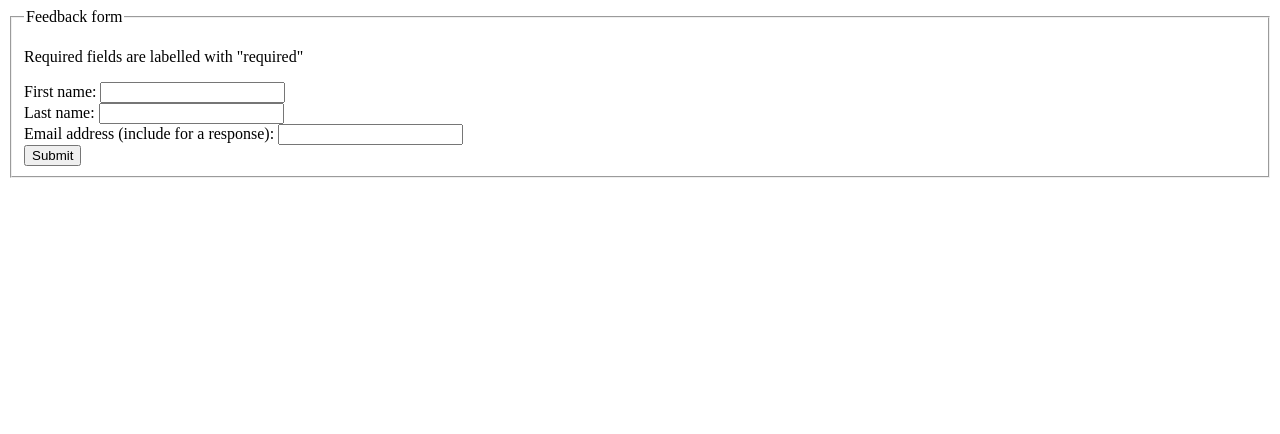
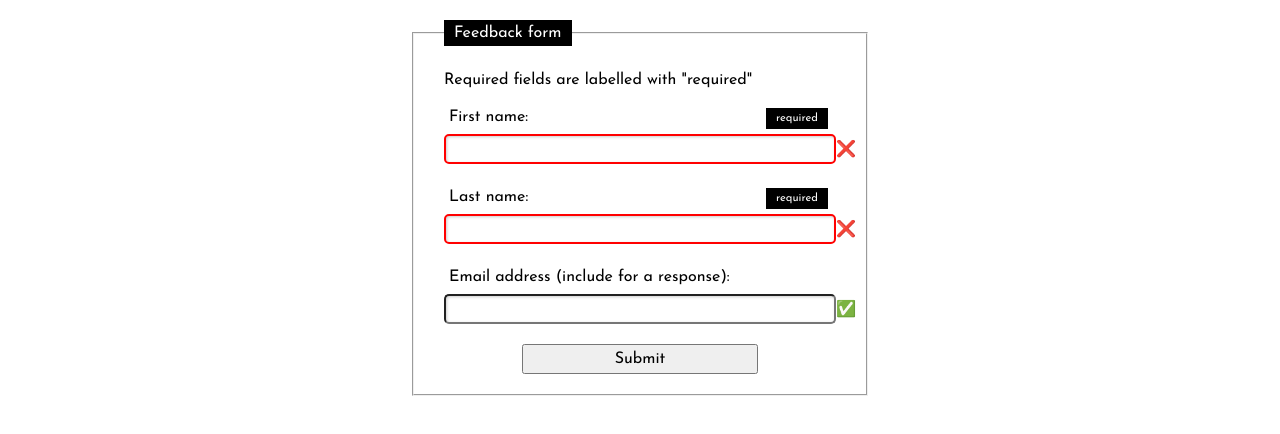
Before and after one commit to KDLGates/MDN, a plain HTML site: page mdn-forms/UI-pseudoclasses/valid-invalid.html in a window 1280 px wide. Drawn offline with Linux system fonts and the light colour scheme.

Commit message:
base validation styling from example

```diff
--- a/mdn-forms/UI-pseudoclasses/valid-invalid.css
+++ b/mdn-forms/UI-pseudoclasses/valid-invalid.css
@@ -18,3 +18,89 @@ input:invalid + span::before
 input:valid + span::before
 button
 */
+
+body {
+  font-family: "Josefin Sans", sans-serif;
+  margin: 20px auto;
+  max-width: 460px;
+}
+
+fieldset {
+  padding: 10px 30px 0;
+}
+
+legend {
+  color: white;
+  background: black;
+  padding: 5px 10px;
+}
+
+fieldset > div {
+  margin-bottom: 20px;
+  display: flex;
+  flex-flow: row wrap;
+}
+
+button,
+label,
+input {
+  display: block;
+  font-family: inherit;
+  font-size: 100%;
+  padding: 0;
+  margin: 0;
+  box-sizing: border-box;
+  width: 100%;
+  padding: 5px;
+  height: 30px;
+}
+
+input {
+  box-shadow: inset 1px 1px 3px #ccc;
+  border-radius: 5px;
+}
+
+input:hover,
+input:focus {
+  background-color: #eee;
+}
+
+input + span {
+  position: relative;
+}
+
+input:required + span::after {
+  font-size: 0.7rem;
+  position: absolute;
+  content: "required";
+  color: white;
+  background-color: black;
+  padding: 5px 10px;
+  top: -26px;
+  left: -70px;
+}
+
+input + span::before {
+  position: absolute;
+  right: -20px;
+  top: 5px;
+}
+
+input:invalid {
+  border: 2px solid red;
+}
+
+input:invalid + span::before {
+  content: "❌";
+  color: red;
+}
+
+input:valid + span::before {
+  content: "✅";
+  color: green;
+}
+
+button {
+  width: 60%;
+  margin: 0 auto;
+}
--- a/mdn-forms/UI-pseudoclasses/valid-invalid.html
+++ b/mdn-forms/UI-pseudoclasses/valid-invalid.html
@@ -5,8 +5,11 @@
     <meta http-equiv="X-UA-Compatible" content="IE=edge" />
     <meta name="viewport" content="width=device-width, initial-scale=1.0" />
     <title>UI Pseudo-classes :valid and :invalid</title>
-    <!-- TODO: <link rel="stylesheet" href="valid-invalid.css"> -->
-    <link href="https://fonts.googleapis.com/css?family=Josefin+Sans&display=swap" rel="stylesheet">
+    <link
+      href="https://fonts.googleapis.com/css?family=Josefin+Sans&display=swap"
+      rel="stylesheet"
+    />
+    <link rel="stylesheet" href="valid-invalid.css" />
   </head>
   <body>
     <form action="">
@@ -15,11 +18,11 @@
         <p>Required fields are labelled with "required"</p>
         <div>
           <label for="fname">First name: </label
-          ><input type="text" id="fname" name="fname" /><span></span>
+          ><input type="text" id="fname" name="fname" required /><span></span>
         </div>
         <div>
           <label for="lname">Last name: </label
-          ><input type="text" id="lname" name="lname" /><span></span>
+          ><input type="text" id="lname" name="lname" required /><span></span>
         </div>
         <div>
           <label for="email">Email address (include for a response): </label
```
